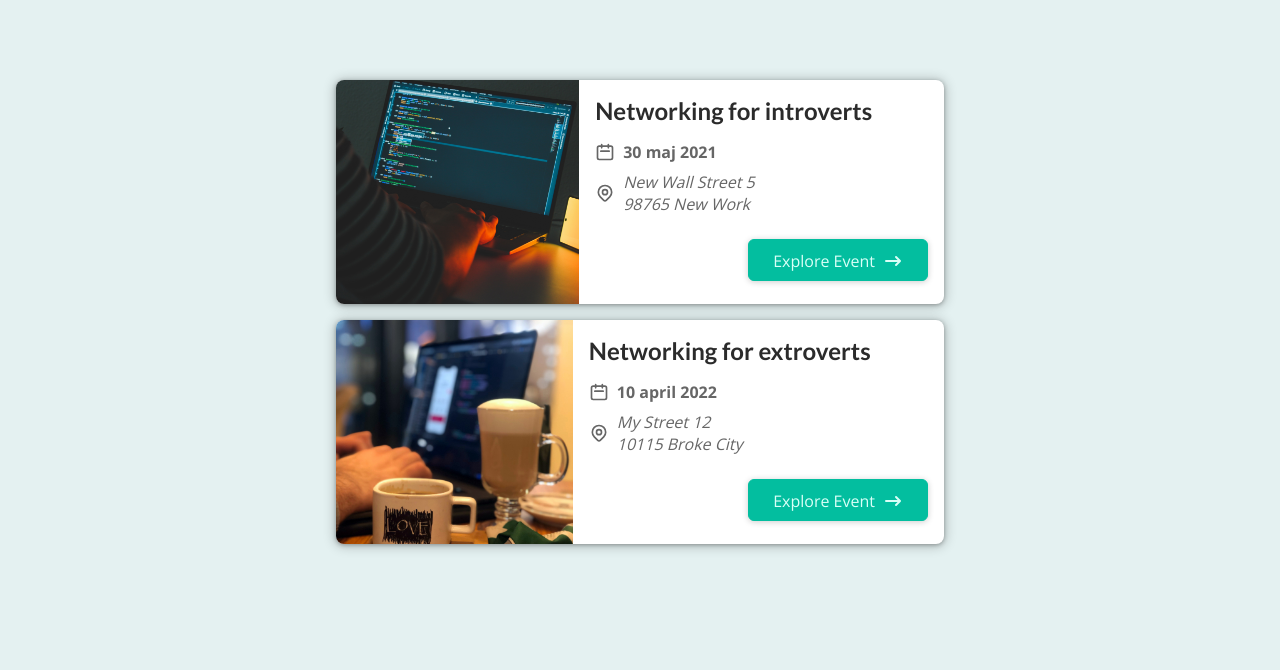
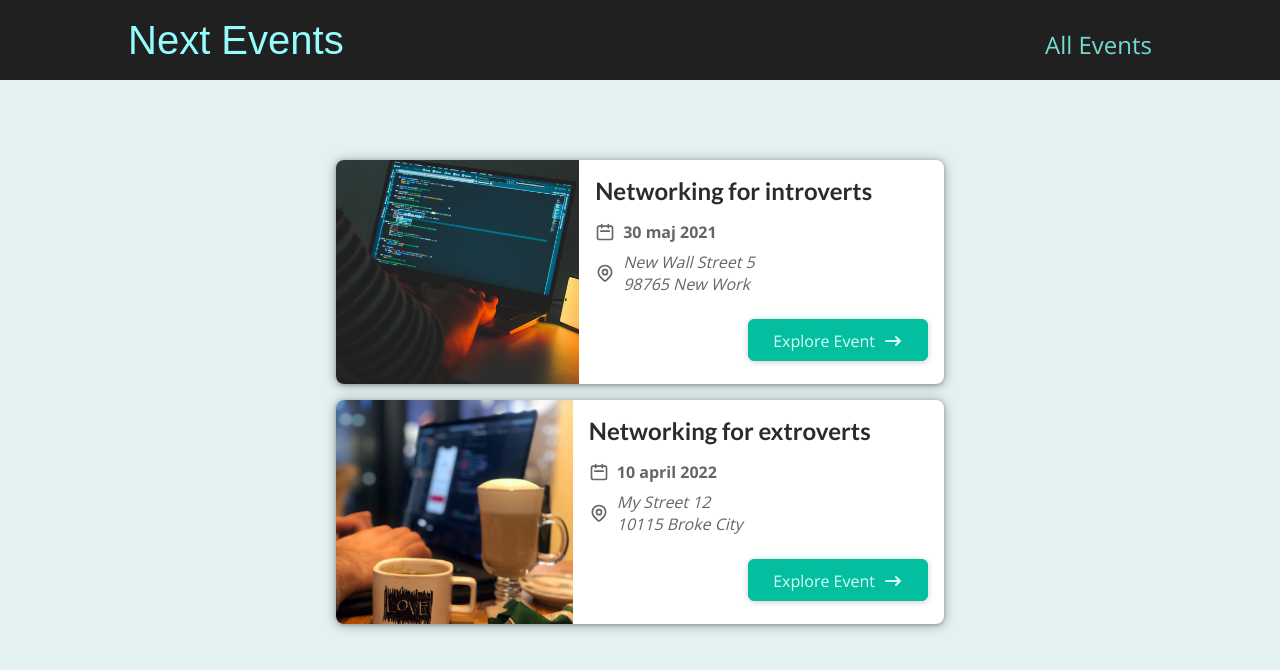
Before and after one commit to pRob3/next-events-app, a Next.js app: page / in a window 1280 px wide. Shown: the top 670 px of the page. Built offline with nearby package versions, Linux system fonts and the light colour scheme.

Commit message:
General layout wrapper

```diff
--- /dev/null
+++ b/components/layout/layout.js
@@ -0,0 +1,13 @@
+import { Fragment } from 'react';
+import MainHeader from './main-header';
+
+function Layout(props) {
+  return (
+    <Fragment>
+      <MainHeader />
+      <main>{props.children}</main>
+    </Fragment>
+  );
+}
+
+export default Layout;
--- /dev/null
+++ b/components/layout/main-header.js
@@ -0,0 +1,21 @@
+import Link from 'next/link';
+import classes from './main-header.module.css';
+
+function MainHeader() {
+  return (
+    <header className={classes.header}>
+      <div className={classes.logo}>
+        <Link href='/'>Next Events</Link>
+      </div>
+      <nav className={classes.navigation}>
+        <ul>
+          <li>
+            <Link href='/events'>All Events</Link>
+          </li>
+        </ul>
+      </nav>
+    </header>
+  );
+}
+
+export default MainHeader;
--- /dev/null
+++ b/components/layout/main-header.module.css
@@ -0,0 +1,41 @@
+.header {
+  width: 100%;
+  display: flex;
+  justify-content: space-between;
+  align-items: baseline;
+  padding: 1rem 10%;
+  height: 5rem;
+  background-color: #202020;
+}
+
+.logo {
+  font-size: 1.5rem;
+  color: white;
+  font-family: 'Fira', sans-serif;
+  height: 100%;
+  display: flex;
+  justify-content: center;
+  align-items: center;
+  color: #94fdfd;
+}
+
+.logo a {
+  text-decoration: none;
+  color: #94fdfd;
+}
+
+.navigation a {
+  text-decoration: none;
+  color: #74dacc;
+  font-size: 1rem;
+}
+
+@media (min-width: 768px) {
+  .logo {
+    font-size: 2.5rem;
+  }
+
+  .navigation a {
+    font-size: 1.5rem;
+  }
+}
--- a/pages/_app.js
+++ b/pages/_app.js
@@ -1,7 +1,12 @@
-import '../styles/globals.css'
+import '../styles/globals.css';
+import Layout from '../components/layout/layout';
 
 function MyApp({ Component, pageProps }) {
-  return <Component {...pageProps} />
+  return (
+    <Layout>
+      <Component {...pageProps} />
+    </Layout>
+  );
 }
 
-export default MyApp
+export default MyApp;
```
